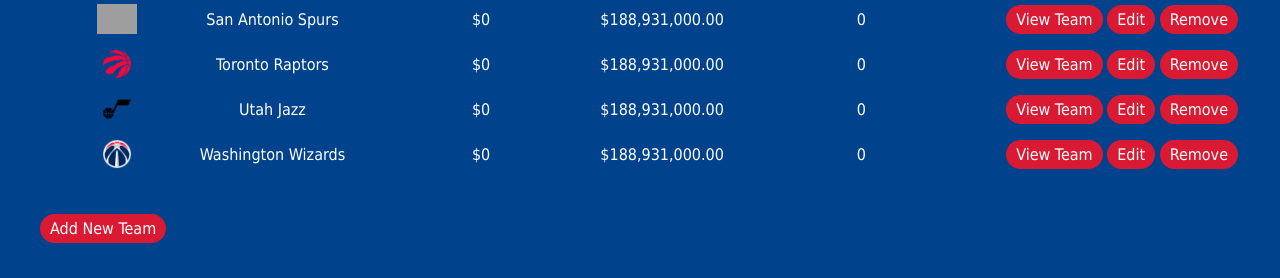
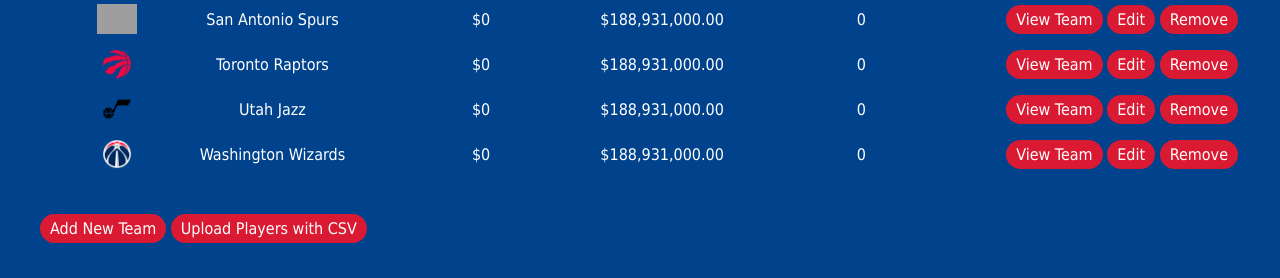
Before and after one commit to tcarlyle14/NBA-Contract-Dictionary, a Django app: page /teams/ in a window 1280 px wide. Shown: the part 1467-1745 px from the top of the page. Run offline with Django 5.2, Linux system fonts and the light colour scheme; data comes from the database, SQL or seed files in the repository; grey boxes are pictures that could not be loaded.

Commit message:
added link to upload_csv

```diff
--- a/nbatradesimulator/nbaapp/templates/nbaapp/team_list.html
+++ b/nbatradesimulator/nbaapp/templates/nbaapp/team_list.html
@@ -104,3 +104,4 @@
     </tbody>
 </table>
 <a href="{% url 'create_team' %}">Add New Team</a>
+<a href="{% url 'upload_csv' %}" class="btn btn-primary">Upload Players with CSV</a>
```
